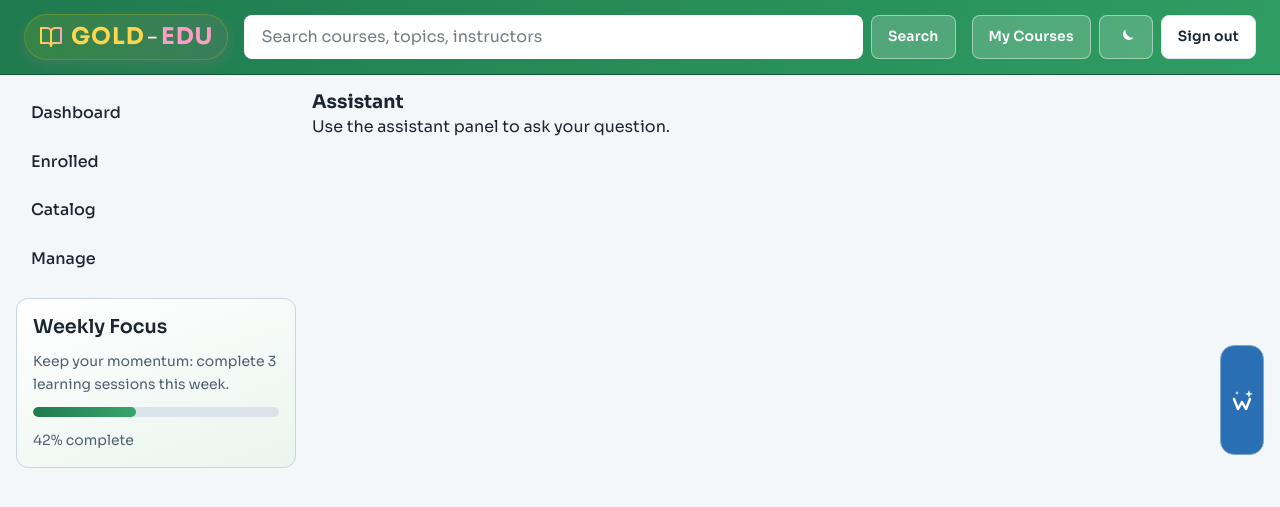
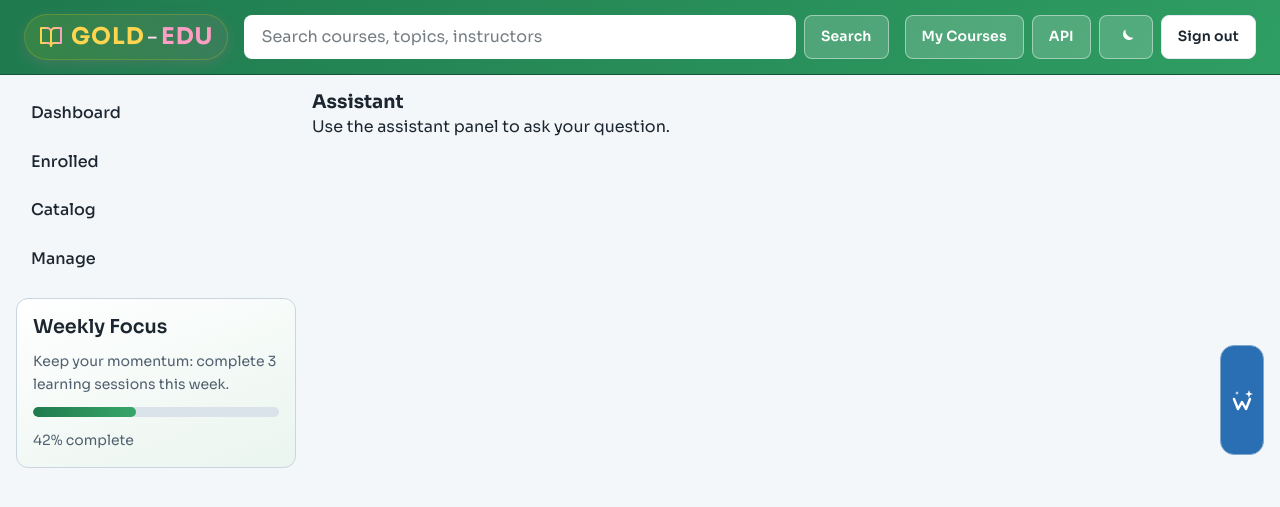
Before and after one commit to worku404/e-learning, a Django app: page /assistant/ in a window 1280 px wide. Shown: the top 507 px of the page. Run offline with Django 5.2, Linux system fonts and the light colour scheme; the visitor is signed in with stand-in values (Sample User, id 1); parts of the project's set-up code (start-up, migrations or seed data) failed here and were passed over; some libraries are stand-ins or nearby versions.

Commit message:
add link

```diff
--- a/edu/courses/templates/base.html
+++ b/edu/courses/templates/base.html
@@ -6,7 +6,6 @@
     <meta name="viewport" content="width=device-width, initial-scale=1.0">
     <title>{% block title %}{% endblock %}</title>
     <link rel="stylesheet" href="{% static 'css/main.css' %}">
-    <link rel="icon" href="{% static 'favicon.ico' %}" type="image/x-icon">
 </head>
 <body class="app-body{% if request.user.is_authenticated %} has-assistant assistant-hidden{% endif %}">
     <a class="skip-link" href="#main-content">Skip to main content</a>
@@ -46,6 +45,7 @@
                 {% if request.user.is_authenticated %}
                     <a href="{% url 'student_course_list' %}" class="c-btn c-btn--ghost">My Courses</a>
                 {% endif %}
+                    <a href="{% url 'api:token_ui' %}" class="c-btn c-btn--ghost">API</a>
                     <a href="#"
                         id="theme-toggle-link"
                         class="c-btn c-btn--ghost"
```
